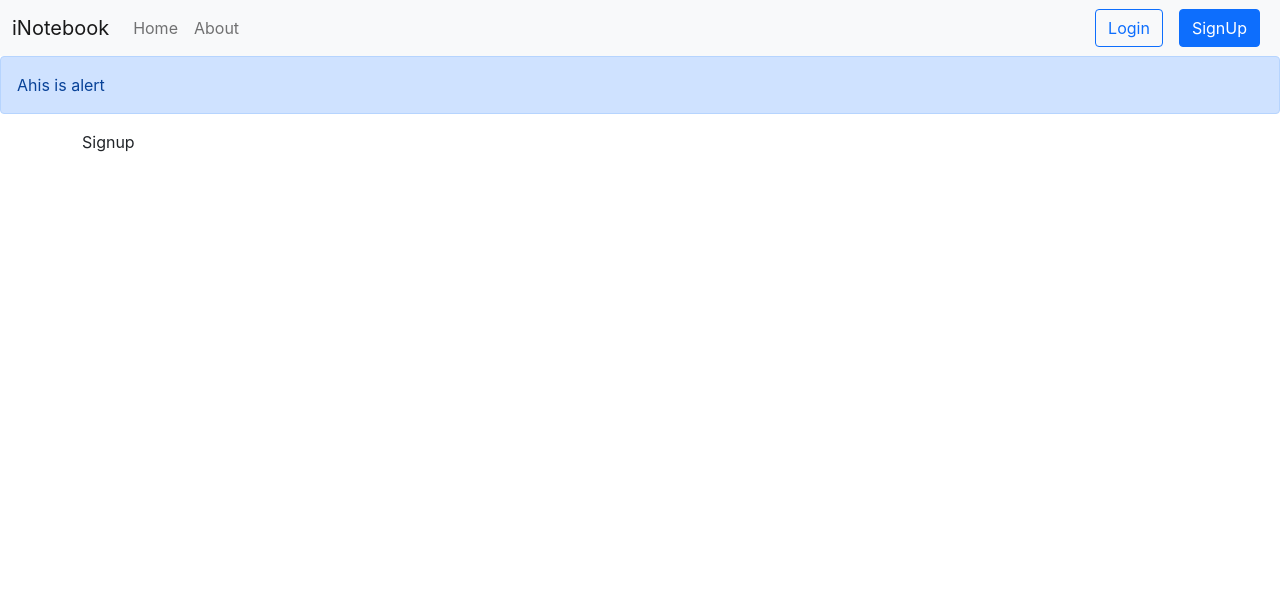
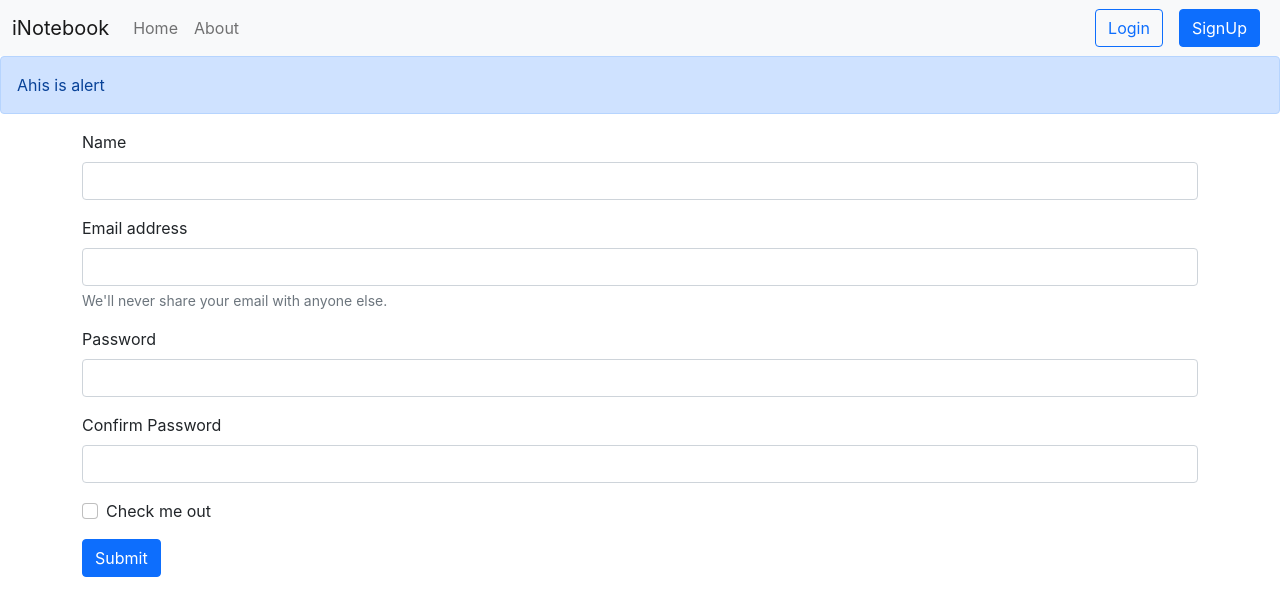
Before and after one commit to mrcoder991/iNotebook-InReact, a React (Create React App) app: page /signup in a window 1280 px wide. Shown: the top 616 px of the page. Built offline with nearby package versions, Linux system fonts and the light colour scheme.

Commit message:
added signup route

```diff
--- a/src/components/Signup.js
+++ b/src/components/Signup.js
@@ -1,7 +1,58 @@
-import React from 'react'
+import React, { useContext, useState } from 'react'
+import { useNavigate  } from 'react-router-dom';
 
-export const Signup = () => {
+export const Signup = (props) => {
+  const [credentials, setCredentials] = useState({name:"", email: "", password: "", cpassword:"" });
+    const navigate = useNavigate();
+
+    const onChange = (e) => {
+        setCredentials({...credentials, [e.target.name]:e.target.value})
+    }
+
+  const handleSubmit = async (e) => {
+    e.preventDefault();
+    const { name, email, password } = credentials;
+    const response = await fetch("http://localhost:5000/api/auth/createuser", {
+      method: 'POST',
+      headers: {
+        'Content-Type': 'application/json'
+      },
+      body: JSON.stringify({ name, email, password })
+    });
+    const json = await response.json()
+    console.log(json);
+    // Save the auth token and redirect
+    localStorage.setItem('token', json.authtoken);
+    navigate('/');
+    props.showAlert("Acoung Created Successfully", "success");
+  }
+
   return (
-    <div>Signup</div>
+    <div>
+      <form onSubmit={handleSubmit}>
+        <div className="mb-3">
+          <label htmlFor="name" className="form-label">Name</label>
+          <input onChange={onChange} type="text" className="form-control" name="name" id="name" aria-describedby="emailHelp" required/>
+        </div>
+        <div className="mb-3">
+          <label htmlFor="email" className="form-label">Email address</label>
+          <input onChange={onChange} type="email" className="form-control" name="email" id="email" aria-describedby="emailHelp" required/>
+          <div id="emailHelp" className="form-text">We'll never share your email with anyone else.</div>
+        </div>
+        <div className="mb-3">
+          <label htmlFor="password" className="form-label">Password</label>
+          <input onChange={onChange} type="password" className="form-control"name="password" id="password" minLength={5} required/>
+        </div>
+        <div className="mb-3">
+          <label htmlFor="cpassword" className="form-label"> Confirm Password</label>
+          <input  onChange={onChange}type="password" className="form-control" name="cpassword" id="confirmpassword" minLength={5} required/>
+        </div>
+        <div className="mb-3 form-check">
+          <input onChange={onChange} type="checkbox" className="form-check-input" id="exampleCheck1"/>
+          <label className="form-check-label" htmlFor="exampleCheck1">Check me out</label>
+        </div>
+        <button type="submit" className="btn btn-primary">Submit</button>
+      </form>
+    </div>
   )
 }
```
Also changed, not shown: 1 other file (tests, documents, lock files or other folders).
